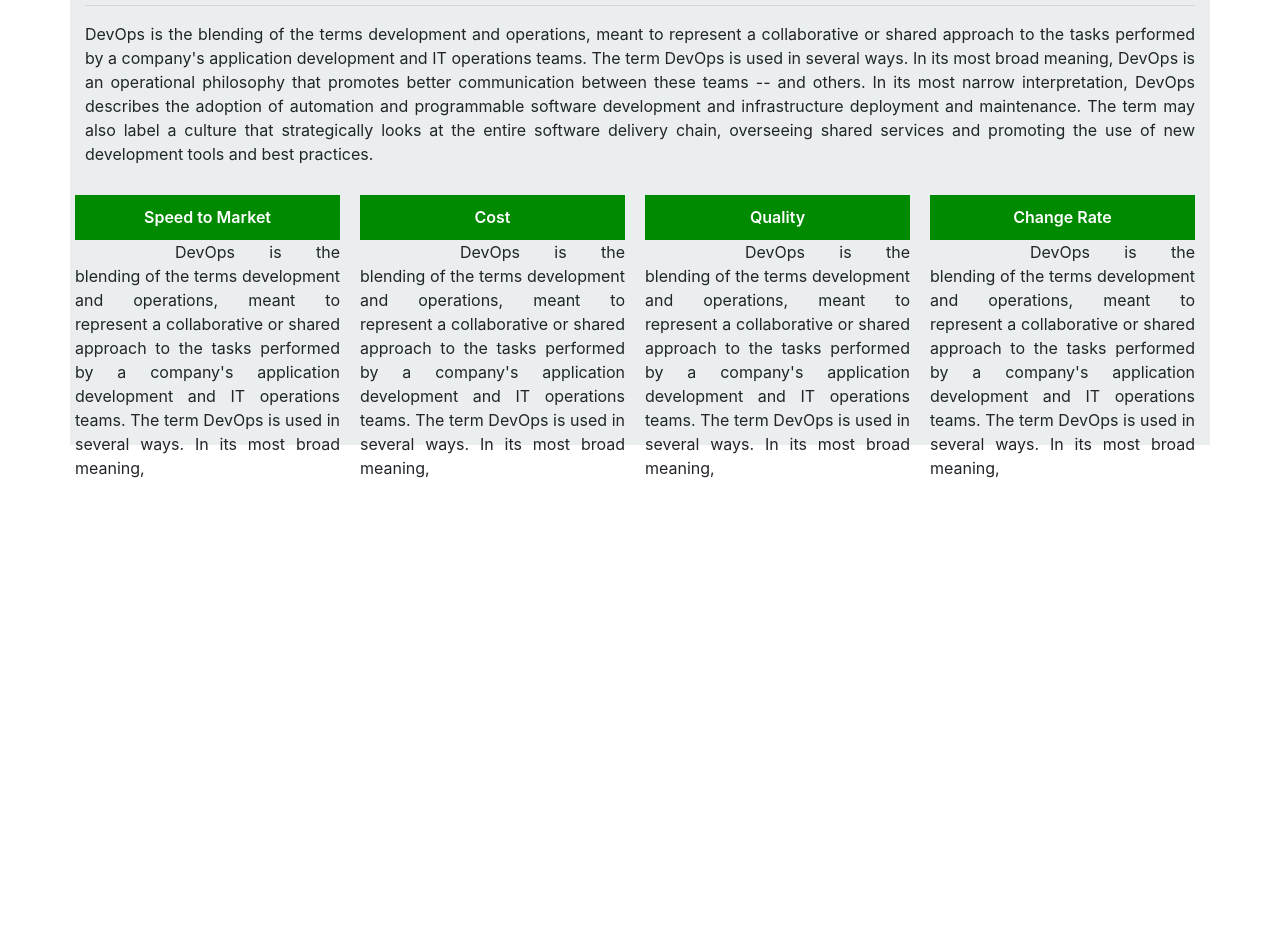
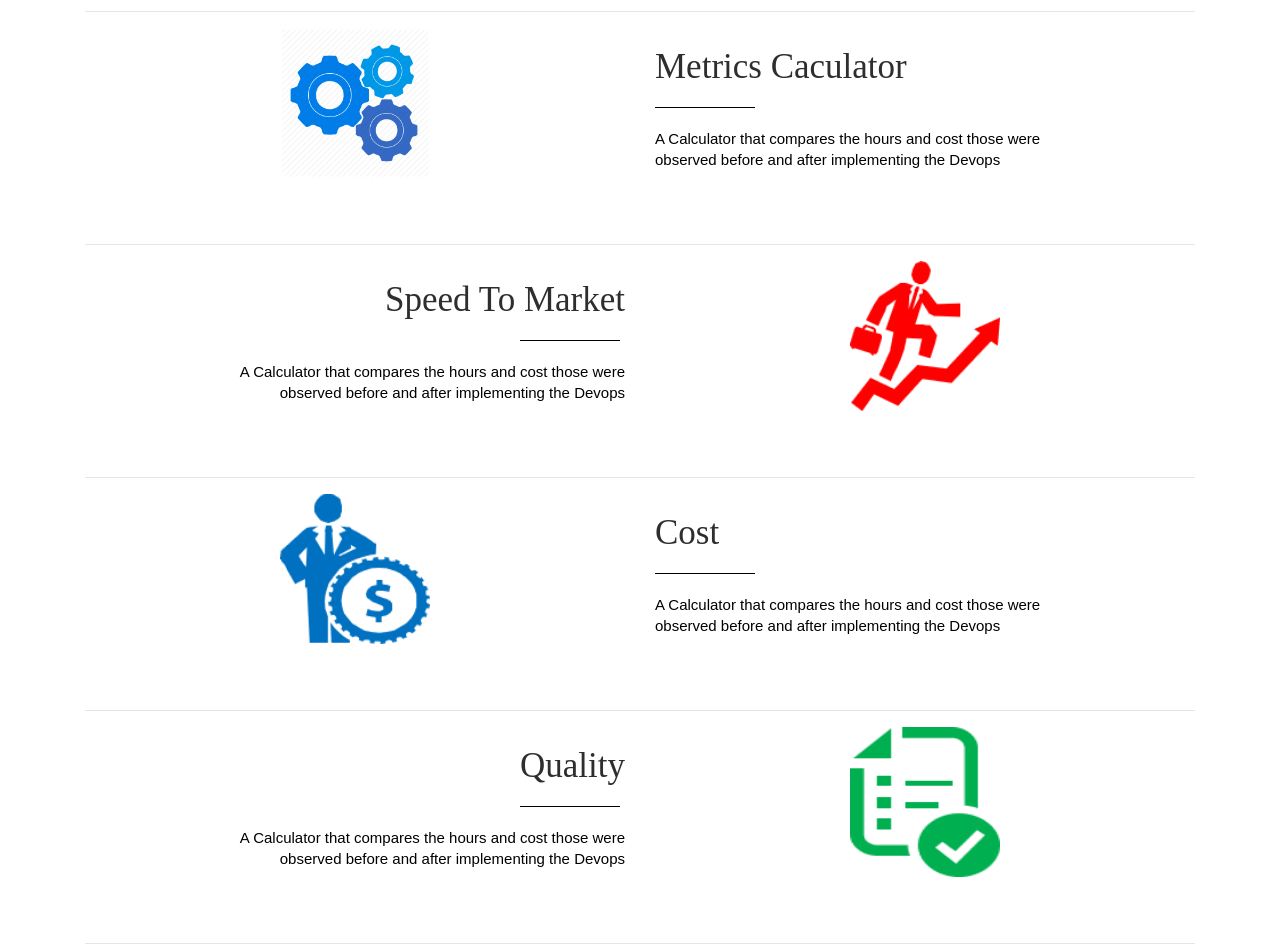
Before and after one commit to yash9491/DMC, an Angular app: page / in a window 1280 px wide. Shown: the part 360-1312 px from the top of the page. Before the commit the page ends 840 px from the top, so only its background shows below. Built offline with nearby package versions, Linux system fonts and the light colour scheme.

Commit message:
New design

```diff
--- a/src/app/dashboard/dashboard.component.html
+++ b/src/app/dashboard/dashboard.component.html
@@ -33,36 +33,89 @@
     <div class="row about-block">
       <div class="col-lg-12">
           <span class="about-logo">About</span><br>
-          <hr>
-          <div class="about-content-1">
-              DevOps is the blending of the terms development and operations, meant to represent a collaborative or shared approach to the tasks performed by a company's application development and IT operations teams. The term DevOps is used in several ways. In its most broad meaning, DevOps is an operational philosophy that promotes better communication between these teams -- and others. In its most narrow interpretation, DevOps describes the adoption of automation and programmable software development and infrastructure deployment and maintenance. The term may also label a culture that strategically looks at the entire software delivery chain, overseeing shared services and promoting the use of new development tools and best practices.
+       </div>
+    </div>
+    <hr>
+    <div class="row dashboard-about-tile">
+      <div class="col-lg-6 dashboard-about-tile-left">
+        <img class="dasboard-logo" src="assets/images/gears.png" alt="image">
+      </div>
+      <div class="col-lg-6 dashboard-about-tile-right">
+          <div class="dashboard-about-content-right">
+            <span>Metrics Caculator</span>
+            <div class="small-border-right">
+            </div>
+            <div class="dashboard-about-content-1">
+              <span>A Calculator that compares the hours and cost those were <br>observed before and after implementing the Devops</span>
+            </div>
           </div>
       </div>
     </div>
-    <div class="row about-tiles">
-      <div class="col-lg-3 about-tile">
-        <div class="Categories Categories-0">Speed to Market</div>
-        <div class="about-content">
-            DevOps is the blending of the terms development and operations, meant to represent a collaborative or shared approach to the tasks performed by a company's application development and IT operations teams. The term DevOps is used in several ways. In its most broad meaning,
+    <hr>
+    <div class="row dashboard-about-tile">
+        <div class="col-lg-6 dashboard-about-tile-right">
+            <div class="dashboard-about-content-left">
+              <span>Speed To Market</span><br>
+              <div class="small-border-left">
+
+              </div>
+              <div class="dashboard-about-content-1">
+                <span>A Calculator that compares the hours and cost those were <br>observed before and after implementing the Devops</span>
+              </div>
+            </div>
         </div>
-      </div>
-      <div class="col-lg-3 about-tile">
-        <div class="Categories Categories-1">Cost</div>
-        <div class="about-content">
-            DevOps is the blending of the terms development and operations, meant to represent a collaborative or shared approach to the tasks performed by a company's application development and IT operations teams. The term DevOps is used in several ways. In its most broad meaning,
-        </div>
-      </div>
-      <div class="col-lg-3 about-tile">
-        <div class="Categories Categories-2">Quality</div>
-        <div class="about-content">
-            DevOps is the blending of the terms development and operations, meant to represent a collaborative or shared approach to the tasks performed by a company's application development and IT operations teams. The term DevOps is used in several ways. In its most broad meaning,
-        </div>
-      </div>
-      <div class="col-lg-3 about-tile">
-        <div class="Categories Categories-3">Change Rate</div>
-        <div class="about-content">
-            DevOps is the blending of the terms development and operations, meant to represent a collaborative or shared approach to the tasks performed by a company's application development and IT operations teams. The term DevOps is used in several ways. In its most broad meaning,
-        </div>
+      <div class="col-lg-6 dashboard-about-tile-left">
+        <img class="dasboard-logo" src="assets/images/speedtomarket.png" alt="image">
       </div>
     </div>
+    <hr>
+    <div class="row dashboard-about-tile">
+      <div class="col-lg-6 dashboard-about-tile-left">
+        <img class="dasboard-logo" src="assets/images/cost.png" alt="image">
+      </div>
+      <div class="col-lg-6 dashboard-about-tile-right">
+          <div class="dashboard-about-content-right">
+            <span>Cost</span>
+            <div class="small-border-right">
+            </div>
+            <div class="dashboard-about-content-1">
+              <span>A Calculator that compares the hours and cost those were <br>observed before and after implementing the Devops</span>
+            </div>
+          </div>
+      </div>
+    </div>
+    <hr>
+    <div class="row dashboard-about-tile">
+        <div class="col-lg-6 dashboard-about-tile-right">
+            <div class="dashboard-about-content-left">
+              <span>Quality</span><br>
+              <div class="small-border-left">
+
+              </div>
+              <div class="dashboard-about-content-1">
+                <span>A Calculator that compares the hours and cost those were <br>observed before and after implementing the Devops</span>
+              </div>
+            </div>
+        </div>
+      <div class="col-lg-6 dashboard-about-tile-left">
+        <img class="dasboard-logo" src="assets/images/quality.png" alt="image">
+      </div>
+    </div>
+    <hr>
+    <div class="row dashboard-about-tile">
+      <div class="col-lg-6 dashboard-about-tile-left">
+        <img class="dasboard-logo" src="assets/images/changerate.png" alt="image">
+      </div>
+      <div class="col-lg-6 dashboard-about-tile-right">
+          <div class="dashboard-about-content-right">
+            <span>Change Rate</span>
+            <div class="small-border-right">
+            </div>
+            <div class="dashboard-about-content-1">
+              <span>A Calculator that compares the hours and cost those were <br>observed before and after implementing the Devops</span>
+            </div>
+          </div>
+      </div>
+    </div>
+    <hr>
   </div>
--- a/src/styles.css
+++ b/src/styles.css
@@ -1,5 +1,5 @@
 .main{
-    background-color: #eaeeef;
+    background-color: white;
 }
 .menu-bar{
     top:0%;
@@ -14,6 +14,10 @@
     color: #112ca3;
     font-weight: 700;
     font-size: 24px;
+}
+.dasboard-logo{
+    height:150px;
+    width:150px;
 }
 .menu-bar .menu-options{
     padding-top:15px;
@@ -38,7 +42,7 @@
     display: inline-block;
 }
 .devops-main-logo{
-    height:200px;
+    height:230px;
     width: 500px;
     margin-top:-70px;
 }
@@ -63,9 +67,47 @@ a{
 }
 .about-block{
     position: relative;
-    height:230px;
+    height:30px;
     text-align: center;
     margin-top: 25px;
+}
+.dashboard-about-tile{
+    height:200px;
+}
+.dashboard-about-tile{
+    text-align:center;
+}
+.dashboard-about-tile-right{
+    text-align:left;
+}
+.small-border-right{
+    width:100px;
+    margin-top:20px;
+    border-top:1px solid black;
+}
+.small-border-left{
+    width:100px;
+    margin-left:435px;
+    margin-top:20px;
+    border-top:1px solid black;
+}
+.dashboard-about-content-right{
+    padding-top:20px;
+    padding-bottom: 10px;
+    font: normal normal normal 35px/1.1em 'eb garamond',serif;
+    color: #2F2E2E;
+}
+.dashboard-about-content-left{
+    padding-top:20px;
+    padding-bottom: 10px;
+    text-align:right;
+    font: normal normal normal 35px/1.1em 'eb garamond',serif;
+    color: #2F2E2E;
+}
+.dashboard-about-content-1{
+    margin-top:20px;
+    font:normal normal normal 15px/1.4em raleway,sans-serif;
+    color: black;
 }
 .about-logo{
     height:20px;
```
Also changed, not shown: src/assets/images/devops.png, 1 other file (tests, documents, lock files or other folders).
